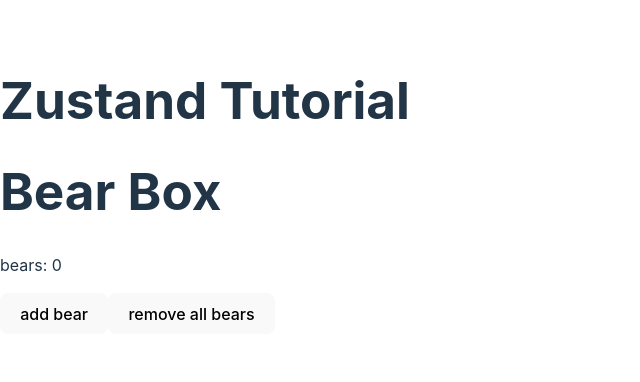
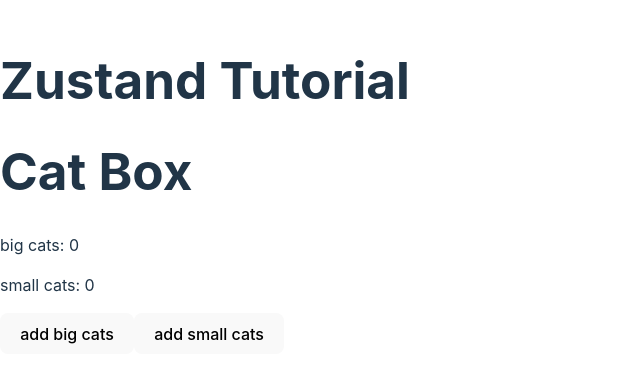
Before and after one commit to OzanOcak/zustand-doc, a React (Vite) app: page / in a window 1280 px wide. Shown: the part 214-596 px from the top of the page, without its empty margins (0-640 px from the left). Built offline with nearby package versions, Linux system fonts and the light colour scheme.

Commit message:
set, get without immer

```diff
--- a/src/App.tsx
+++ b/src/App.tsx
@@ -1,11 +1,11 @@
-import { BearBox } from "./component/BearBox";
+import { CatBox } from "./component/CatBox";
 
 function App() {
   return (
     <div className="container">
       <h1>Zustand Tutorial</h1>
       <div>
-        <BearBox />
+        <CatBox />
       </div>
     </div>
   );
--- /dev/null
+++ b/src/component/CatBox.tsx
@@ -0,0 +1,23 @@
+import { useCatStore } from "../stores/catStore";
+
+export const CatBox = () => {
+  const bigCats = useCatStore((state) => state.cats.bigCats);
+  const smallCats = useCatStore((state) => state.cats.smallCats);
+  const increaseBigCats = useCatStore((state) => state.increaseBigCats);
+  const increaseSmallCats = useCatStore((state) => state.increaseSmallCats);
+  const summary = useCatStore((state) => state.summary);
+
+  console.log(summary());
+
+  return (
+    <div className="box">
+      <h1>Cat Box</h1>
+      <p>big cats: {bigCats}</p>
+      <p>small cats: {smallCats}</p>
+      <div>
+        <button onClick={increaseBigCats}>add big cats</button>
+        <button onClick={increaseSmallCats}>add small cats</button>
+      </div>
+    </div>
+  );
+};
--- /dev/null
+++ b/src/stores/catStore.tsx
@@ -0,0 +1,30 @@
+import { create } from "zustand";
+
+type TCatStoreState = {
+  cats: {
+    bigCats: number;
+    smallCats: number;
+  };
+  increaseBigCats: () => void;
+  increaseSmallCats: () => void;
+  summary: () => void;
+};
+
+export const useCatStore = create<TCatStoreState>()((set, get) => ({
+  cats: {
+    bigCats: 0,
+    smallCats: 0,
+  },
+  increaseBigCats: () =>
+    set((state) => ({
+      cats: { ...state.cats, bigCats: state.cats.bigCats + 1 },
+    })),
+  increaseSmallCats: () =>
+    set((state) => ({
+      cats: { ...state.cats, smallCats: state.cats.smallCats + 1 },
+    })),
+  summary: () => {
+    const total = get().cats.bigCats + get().cats.smallCats;
+    return `There are ${total} cats in total. `;
+  },
+}));
```
